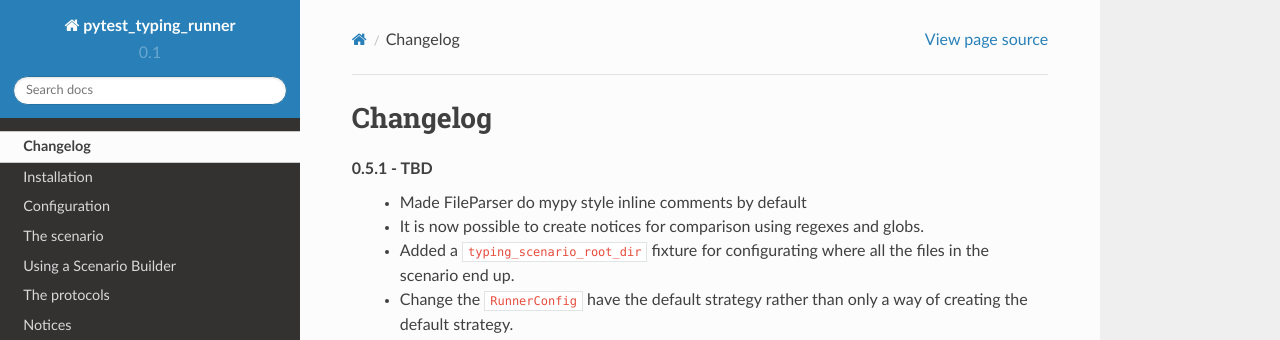
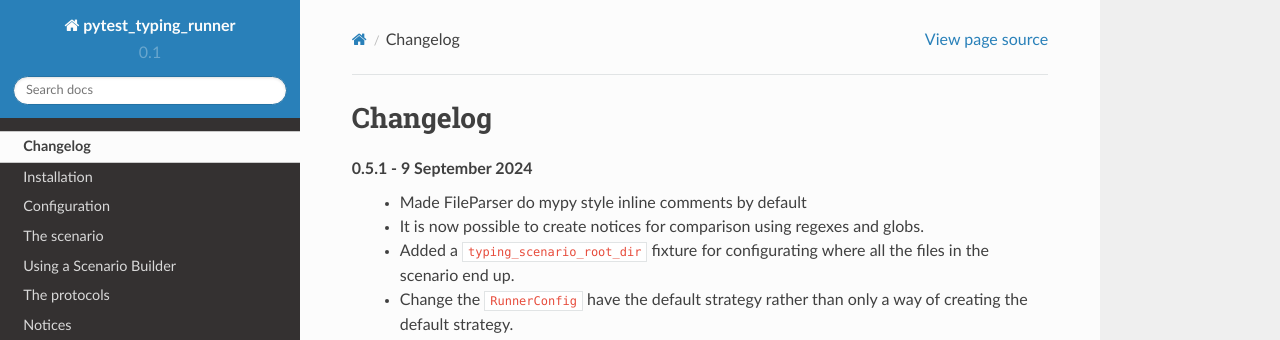
Before and after one commit to delfick/pytest-typing-runner, a Sphinx documentation site: the page built from docs/api/changelog.rst, in a window 1280 px wide. Shown: the top 340 px of the page. Built offline with Sphinx 7.4.7 and the Read the Docs theme 2.0.0, drawn with Linux system fonts in a browser that asks for light colours.

```diff
--- a/docs/api/changelog.rst
+++ b/docs/api/changelog.rst
@@ -3,9 +3,9 @@
 Changelog
 ---------
 
-.. _release-0.5.1:
+.. _release-0.6.0:
 
-0.5.1 - TBD
+0.5.1 - 9 September 2024
     * Made FileParser do mypy style inline comments by default
     * It is now possible to create notices for comparison using regexes and globs.
     * Added a ``typing_scenario_root_dir`` fixture for configurating where all the files
--- a/pytest_typing_runner/version.py
+++ b/pytest_typing_runner/version.py
@@ -1 +1 @@
-VERSION = "0.5"
+VERSION = "0.6"
```
